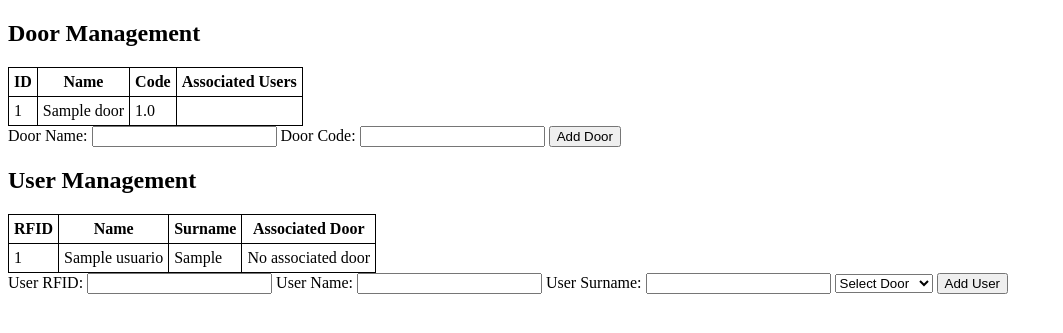
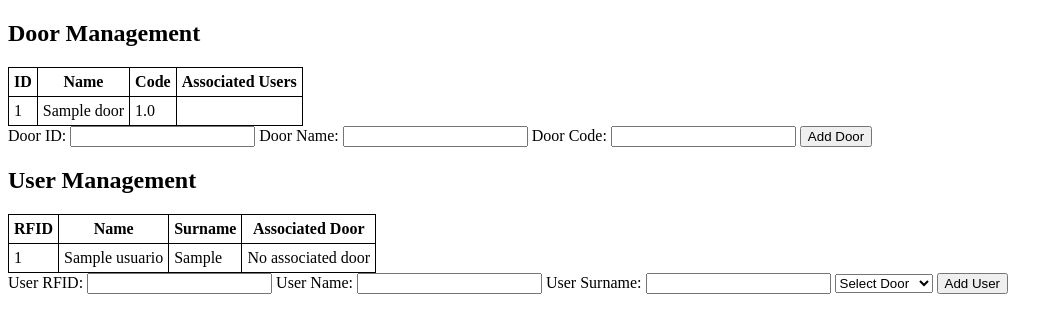
Before and after one commit to FabLab-Merida/Sistema-cerradura-con-RFID, a Flask app: page / in a window 1280 px wide. Shown: the top 333 px of the page, without its empty margins (0-1063 px from the left). Run offline with Flask 3, Linux system fonts and the light colour scheme; tables that the repository leaves empty hold one stand-in row (values such as "Sample post").

Commit message:
Masive rework

```diff
--- a/conexion_cliente_servidor_http/requirements.txt
+++ b/conexion_cliente_servidor_http/requirements.txt
@@ -1 +1,3 @@
 sqlalchemy
+flask
+flask_restplus
--- a/conexion_cliente_servidor_http/web_api_v2/src/api/doors.py
+++ b/conexion_cliente_servidor_http/web_api_v2/src/api/doors.py
@@ -78,10 +78,12 @@ class DoorsAdd(Resource):
     )
     def post(self):
         # Get the door data from the request body
+        id = request.form.get("door_id")
+
         nombre = request.form.get("nombre")
 
         # Create a new door object
-        new_door = database.Doors(nombre=nombre)
+        new_door = database.Doors(id_puerta=id, nombre=nombre)
 
         # Add the door to the database session
         database.session.add(new_door)
--- a/conexion_cliente_servidor_http/web_api_v2/src/ui/templates/doors/add_form.html
+++ b/conexion_cliente_servidor_http/web_api_v2/src/ui/templates/doors/add_form.html
@@ -1,4 +1,6 @@
 <form method="POST" action="/api/doors/add">
+    <label for="door_id">Door ID:</label>
+    <input type="number" id="door_id" name="door_id" required>
     <label for="door_name">Door Name:</label>
     <input type="text" id="door_name" name="nombre" required>
     <label for="door_code">Door Code:</label>
```
Also changed, not shown: 2 other files.
